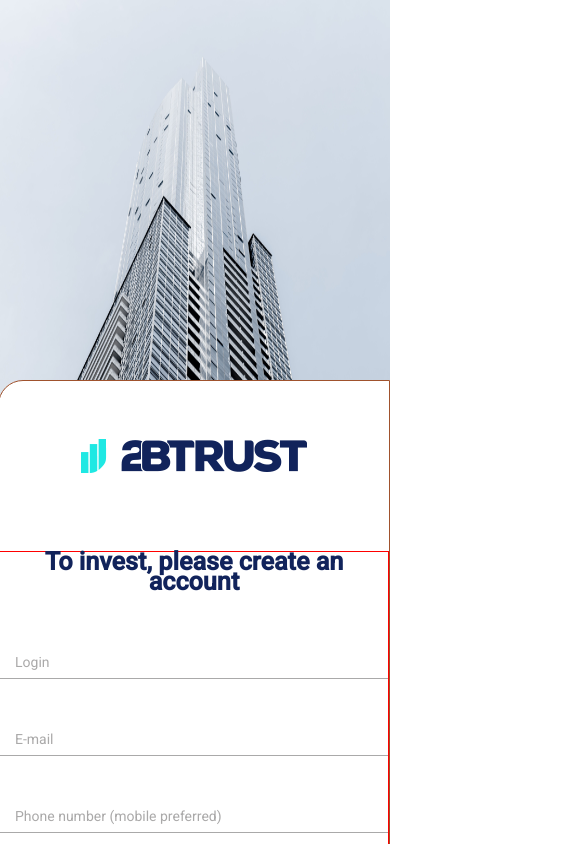
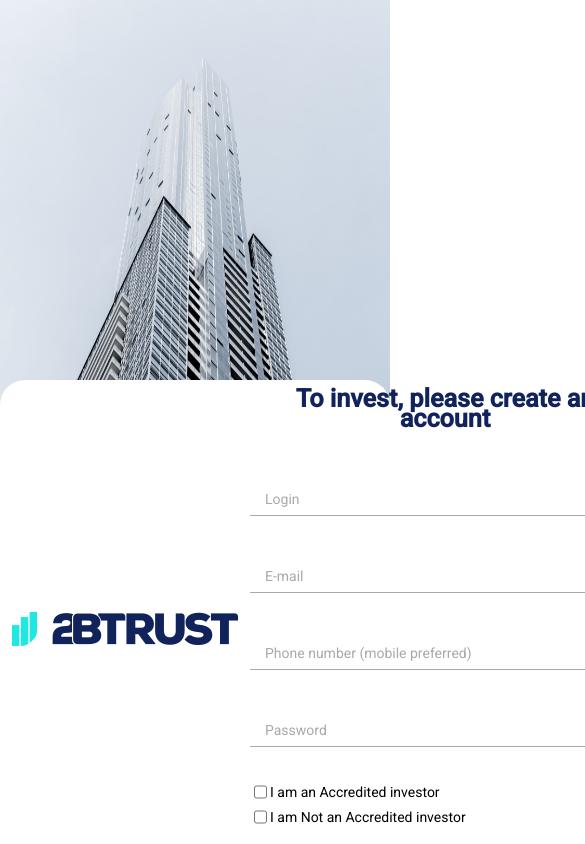
Before and after one commit to PedroTrudes/angular-plataforma-2b, an Angular app: page /sing-in in a window 390 px wide. Shown: the top 844 px of the page, 585 px wide, since content can reach past the window. Built offline with nearby package versions, Linux system fonts and the light colour scheme.

Commit message:
subindo teste de responsividade

```diff
--- a/src/app/components/form/cadastro/cadastro.component.css
+++ b/src/app/components/form/cadastro/cadastro.component.css
@@ -168,10 +168,17 @@ margin-bottom: 45px;
     position: absolute;
     top: 45%;
     width: 100%;
-    border: 1px sienna solid;
+    border-top-right-radius: 25px;
+    border-bottom-left-radius: 0px;
+    height: 60vh;
+    flex-wrap: wrap;
   }
-  .cadastro--formulario{
-    border: 1px solid red;
+  .cadastro--logo{
+    margin-bottom: 0px;
+  }
+
+  .container__voltar--login{
+    margin-top: 15px;
   }
 
 }
```
